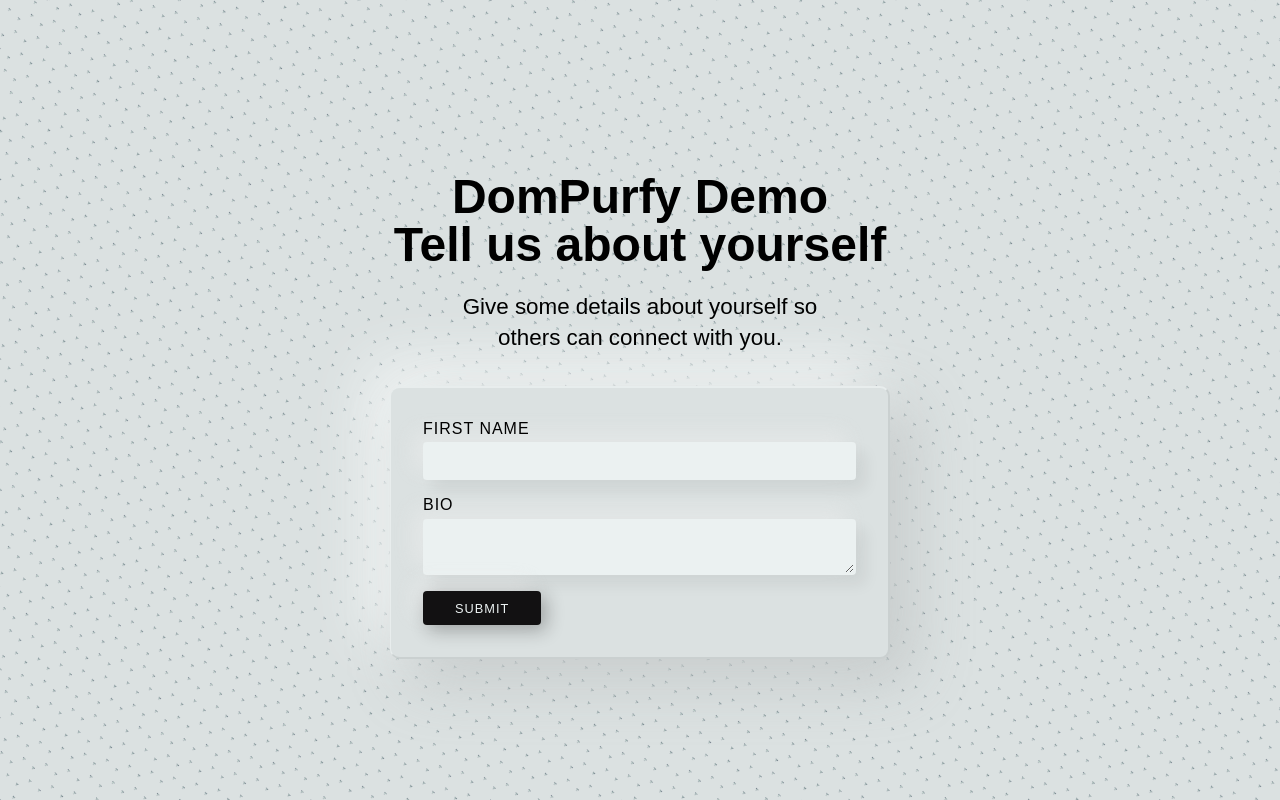
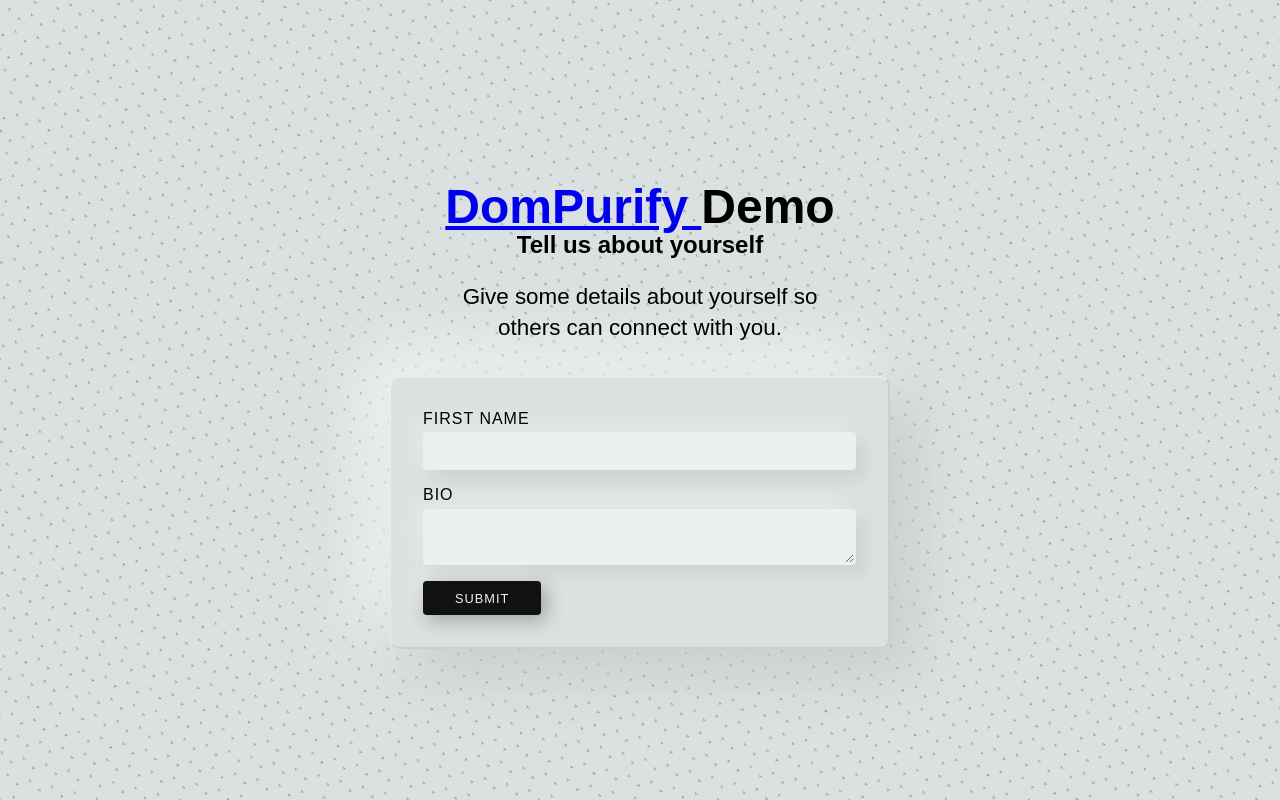
Before and after one commit to ishaq201/DomPurify-Demo, a plain HTML site: page index.html in a window 1280 px wide. Drawn offline with nearby package versions, Linux system fonts and the light colour scheme.

Commit message:
Update index.html

```diff
--- a/index.html
+++ b/index.html
@@ -9,8 +9,9 @@
 <script src="https://cdnjs.cloudflare.com/ajax/libs/dompurify/2.4.0/purify.min.js"></script>
 <div class="container">
  <div class="profile-desc">
-   <h1> DomPurfy Demo</h1>
-      <h1>Tell us about yourself</h1>
+    <h1><a href="https://github.com/cure53/DOMPurify">DomPurify </a>Demo</h1>
+
+ <h2>Tell us about yourself</h2>
       <p>Give some details about yourself so others can connect with you.</p>
     </div>
     <form class="profile-form">
```
